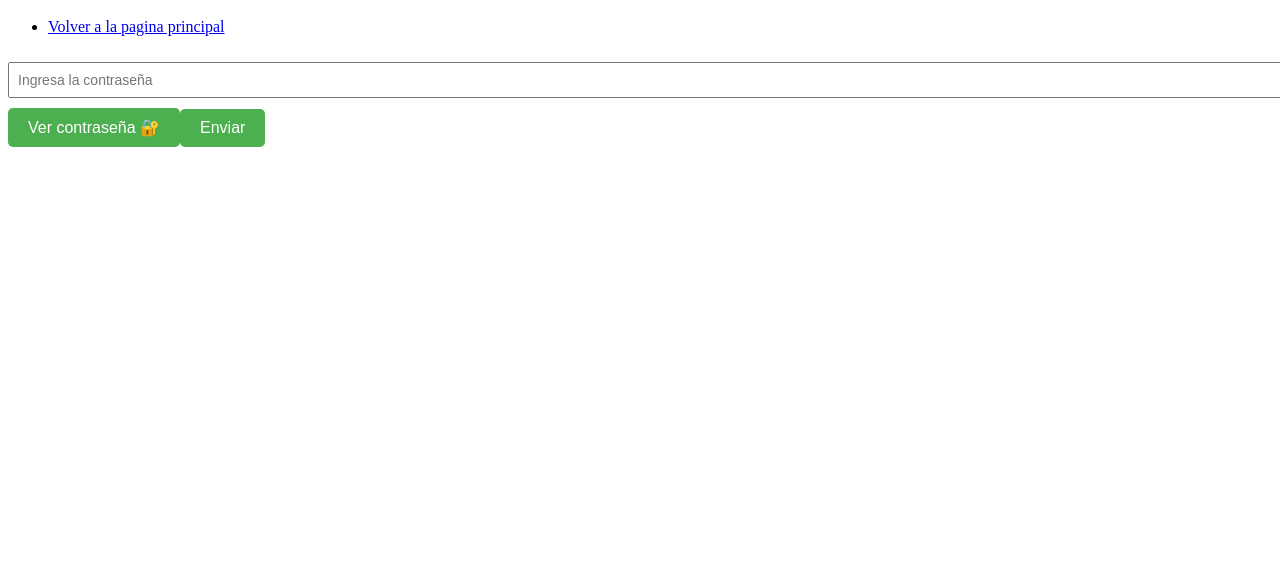
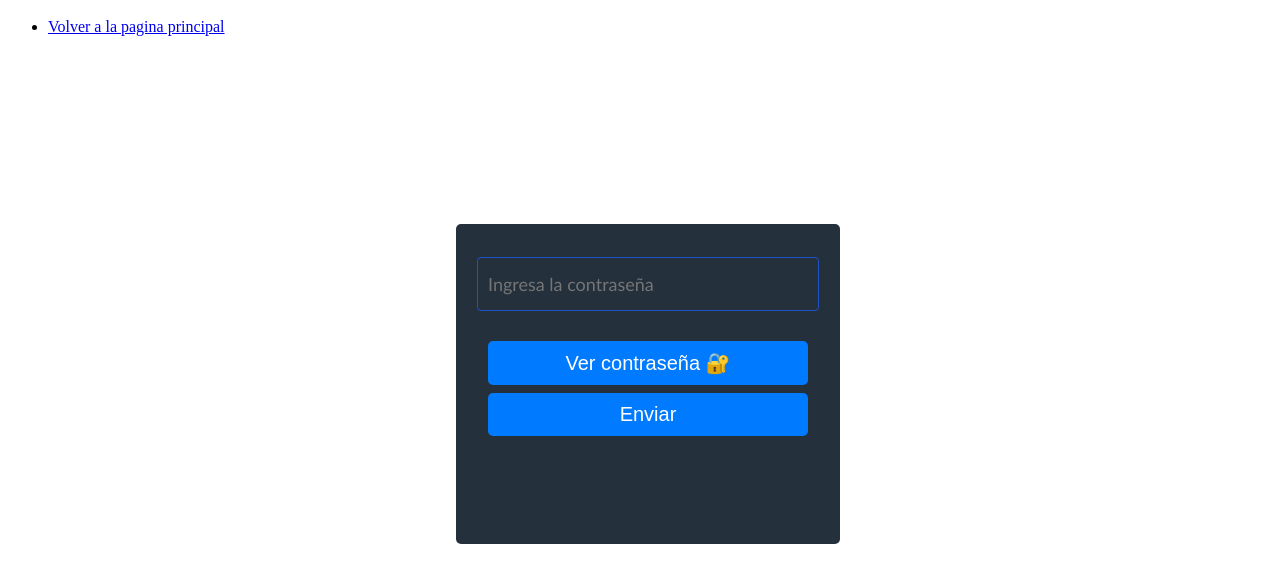
Before and after one commit to MateoMajlin/TP-Proyecto, a React (Create React App) app: page /Cuenta in a window 1280 px wide. Shown: the part 320-902 px from the top of the page. Before the commit the page ends 800 px from the top, so only its background shows below. Built offline with nearby package versions, Linux system fonts and the light colour scheme.

Commit message:
Update Cuenta.jsx

```diff
--- a/src/Cuenta.jsx
+++ b/src/Cuenta.jsx
@@ -1,56 +1,63 @@
 import { useState } from "react";
 import { useNavigate } from "react-router-dom";
 import { Link } from "react-router-dom";
-import './Cuenta.module.css'
+import styles from './Cuenta.module.css'; // Asegúrate de tener esta importación
 
 function Cuenta(props) {
   const navigate = useNavigate();
-    const {setAdmin} = props;
+  const { setAdmin } = props;
   const [pass, setPass] = useState("");
-    const [error,setError] = useState("");
-    const [ver,setVer] = useState("password");
-
+  const [error, setError] = useState("");
+  const [ver, setVer] = useState("password");
 
   function HandleSubmit(e) {
     e.preventDefault();
-        if(pass === "react"){
+    if (pass === "react") {
       setAdmin(true);
       navigate('/');
-        }else {
-            setAdmin(false)
-        setError(true)
+    } else {
+      setAdmin(false);
+      setError("Contraseña incorrecta");
+    }
   }
 
-    }
-    function ViewPass(e){
-        e.preventDefault()
-    if(ver === "password"){
-    setVer("text")
- }else{ setVer("password")}
-
+  function ViewPass(e) {
+    e.preventDefault();
+    setVer((prevVer) => (prevVer === "password" ? "text" : "password"));
   }
 
-    return(
+  return (
     <>
       <header>
         <img src="https://cdn4.iconfinder.com/data/icons/communication-v2/64/number_numero_count_thirty_five-2-512.png" alt="logo" />
-      <nav className= "nav-menu">
+        <nav className={styles['nav-menu']}>
           <ul>
             <li>
-            <Link  to="/">Volver a la pagina principal</Link>
+              <Link to="/">Volver a la pagina principal</Link>
             </li>
           </ul>
         </nav>
       </header>
-      <div className="ContenedorGeneral">
-      {error && (<h1 className= "admin-error">Contraseña incorrecta</h1>)}
-            <form className= "admin-form">
-                <input className= "admin-input" value={pass} type= {ver} placeholder= "Ingresa la contraseña" onChange={e => setPass(e.target.value)} />
-                <button className="admin-button" onClick={ViewPass} >Ver contraseña 🔐</button>
-                <button  className="admin-button"  onClick={HandleSubmit}>Enviar</button>
-            </form></div>
+      <div className={styles['ContenedorGeneral']}>
+        {error && <h1 className={styles['admin-error']}>{error}</h1>}
+        <form className={styles['admin-form']}>
+          <input
+            className={styles['admin-input']}
+            value={pass}
+            type={ver}
+            placeholder="Ingresa la contraseña"
+            onChange={(e) => setPass(e.target.value)}
+          />
+          <button className={styles['admin-button']} onClick={ViewPass}>
+            {ver === "password" ? "Ver contraseña 🔐" : "Ocultar contraseña"}
+          </button>
+          <button className={styles['admin-button']} onClick={HandleSubmit}>
+            Enviar
+          </button>
+        </form>
+      </div>
+    </>
+  );
+}
 
-        </>
-    )
-}
 export default Cuenta;
```
Lines whose indentation alone changed are shown as unchanged.
